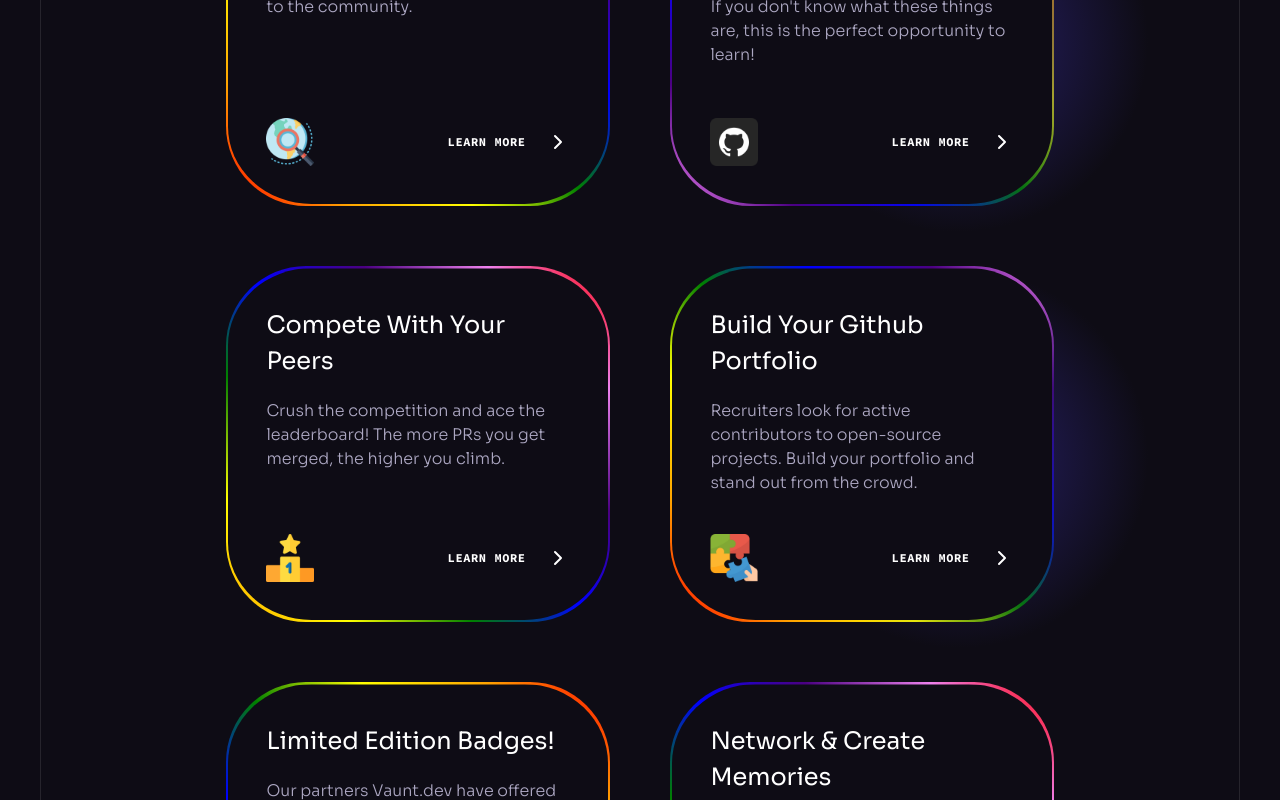
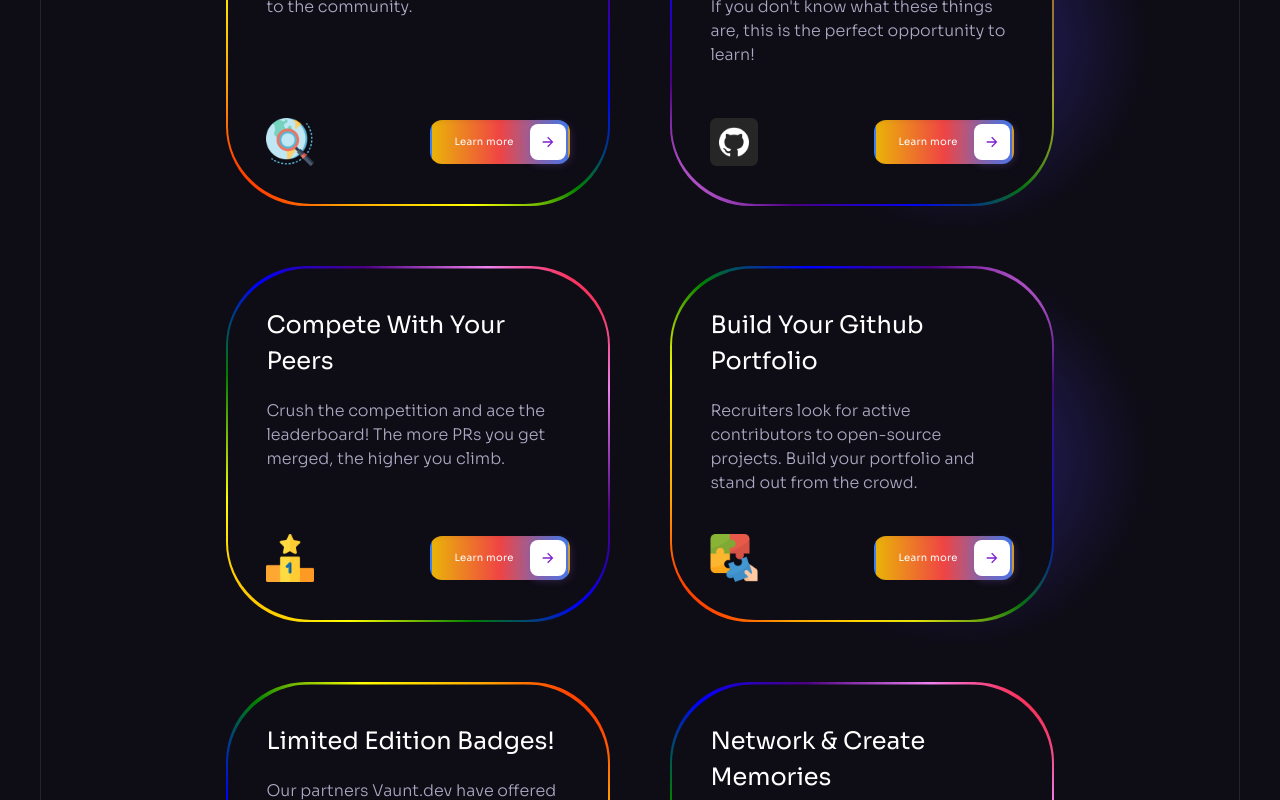
Before and after one commit to iamAyushChamoli/hacktoberfest-24, a React (Vite) app: page / in a window 1280 px wide. Shown: the part 1920-2720 px from the top of the page. Built offline with nearby package versions, Linux system fonts and the light colour scheme.

Commit message:
new ui for learn more button

```diff
--- a/src/components/Benefits.jsx
+++ b/src/components/Benefits.jsx
@@ -51,10 +51,35 @@ const Benefits = () => {
                   />
 
                   <Link to={item.url} className="flex items-center ml-auto">
-                    <p className="ml-auto font-code text-xs font-bold text-n-1 uppercase tracking-wider transition-transform duration-300 hover:scale-110">
+                    {/* <p className="ml-auto font-code text-xs font-bold text-n-1 uppercase tracking-wider transition-transform duration-300 hover:scale-110">
                       Learn more
-                    </p>
-                    <Arrow />
+                    </p> */}
+                    {/* <Arrow /> */}
+<div class="relative inline-block">
+  {/* <!-- Gradient Border --> */}
+  <div class="absolute inset-0 bg-gradient-to-r from-yellow-500 via-red-500 to-blue-500 rounded-xl border-2 border-transparent rounded-xl"></div>
+  <button class="bg-transparent text-white font-medium text-[10px] leading-none px-5 py-1.5 pl-6 rounded-xl border-none tracking-wide flex items-center shadow-inner relative h-11 pr-14 cursor-pointer z-10">
+    Learn more
+    <div class="bg-white flex items-center justify-center h-9 w-9 rounded-lg shadow-[2px_2px_8px_2px_rgba(123,82,185,0.4)] absolute right-1 transition-all duration-300 ml-4 hover:w-[calc(100%-0.75rem)]">
+      <svg
+        class="w-4 text-purple-700 transition-transform duration-300 hover:translate-x-1"
+        height="24"
+        width="24"
+        viewBox="0 0 24 24"
+        xmlns="http://www.w3.org/2000/svg"
+      >
+        <path d="M0 0h24v24H0z" fill="none"></path>
+        <path
+          d="M16.172 11l-5.364-5.364 1.414-1.414L20 12l-7.778 7.778-1.414-1.414L16.172 13H4v-2z"
+          fill="currentColor"
+        ></path>
+      </svg>
+    </div>
+  </button>
+</div>
+
+
+
                   </Link>
                 </div>
               </div>
```
